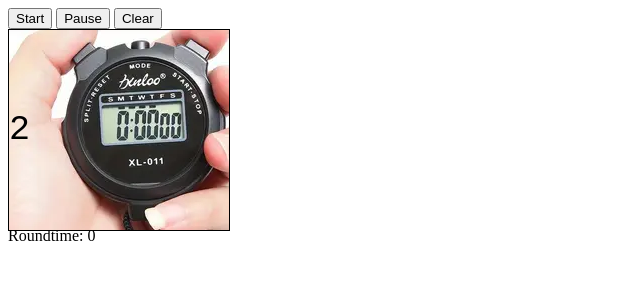
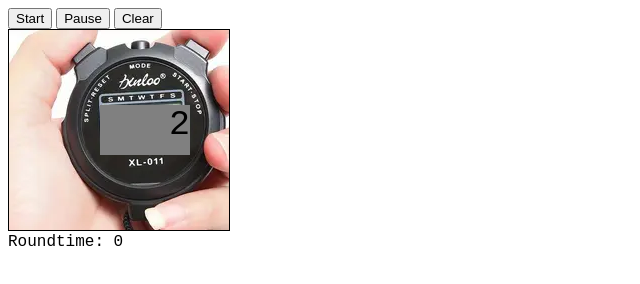
Before and after one commit to WellDone88/stopperklokke, a plain HTML site: page index.html in a window 1280 px wide. Both pictures are taken after a click on the button "Pause". Shown: the whole page, without its empty margins (0-640 px from the left). Drawn offline with Linux system fonts and the light colour scheme.

Commit message:
Update index.html

```diff
--- a/index.html
+++ b/index.html
@@ -9,17 +9,38 @@
     <style>
 
         #watch {
-            display: flex;
-            position: fixed;
             background-image:url(Stopperklokke.webp);
             border: solid black 1px;
             width: 220px;
             height: 200px;
-            align-items: center;
             font-family: 'Courier New', Courier, monospace;
             font-size: 35px;
 
 
+        }
+
+        #rundetider {
+            height: 200px;
+            width: 220px;
+            margin-top: 2px;
+
+
+        }
+
+        #klokke {
+            position: absolute;
+            top: 105px;
+            left: 100px;
+            text-align: right;
+            background-color: grey;
+            height: 50px;
+            width: 90px;
+
+        }
+
+        #rundetider {
+            font-size: medium;
+            font-family: 'Courier New', Courier, monospace;
         }
 
 
@@ -38,14 +59,20 @@ Lag så en knapp for å ta "rundetider" - altså at du lagrer og viser tiden i d
 samtidig som tidtakeren stiller seg tilbake på 0 og begynner på nytt.
 
 Lag en knapp for å blanke ut og stoppe klokka og timeren. -->
-
+<div>
 <button onclick="Start()">Start</button>
 <button onclick="Pause()">Pause</button>
 <button onclick="ClearMyTimer()">Clear</button>
+</div>
 
-<div id="watch"></div><br><br><br><br><br><br><br><br><br><br><br><br>
+<div id="watch"><span id="klokke"></span></div>
 
-<div id="rundetider"></div>
+
+    <div id="rundetider"></div>
+
+
+
+
 
 <script>
     let StartVerdi = 0;
@@ -54,7 +81,7 @@ Lag en knapp for å blanke ut og stoppe klokka og timeren. -->
 
     function klokka(Start){
         StartVerdi++
-        document.getElementById('watch').innerHTML = StartVerdi
+        document.getElementById('klokke').innerHTML = StartVerdi
 
     }
     function Start(ClearMyTimer){
@@ -67,7 +94,7 @@ Lag en knapp for å blanke ut og stoppe klokka og timeren. -->
         document.getElementById('rundetider').innerHTML += ' Roundtime: ' + StartVerdi;
         timer = setInterval(klokka,1000)
         StartVerdi = 0;
-        document.getElementById('watch').innerHTML = StartVerdi;
+        document.getElementById('klokke').innerHTML = StartVerdi;
 
 
     }
@@ -75,7 +102,7 @@ Lag en knapp for å blanke ut og stoppe klokka og timeren. -->
     function ClearMyTimer() {
         StartVerdi = 0;
         Clear = clearInterval(timer)
-        document.getElementById('watch').innerHTML = StartVerdi;
+        document.getElementById('klokke').innerHTML = StartVerdi;
         document.getElementById('rundetider').innerHTML = '';
 
     }
```
